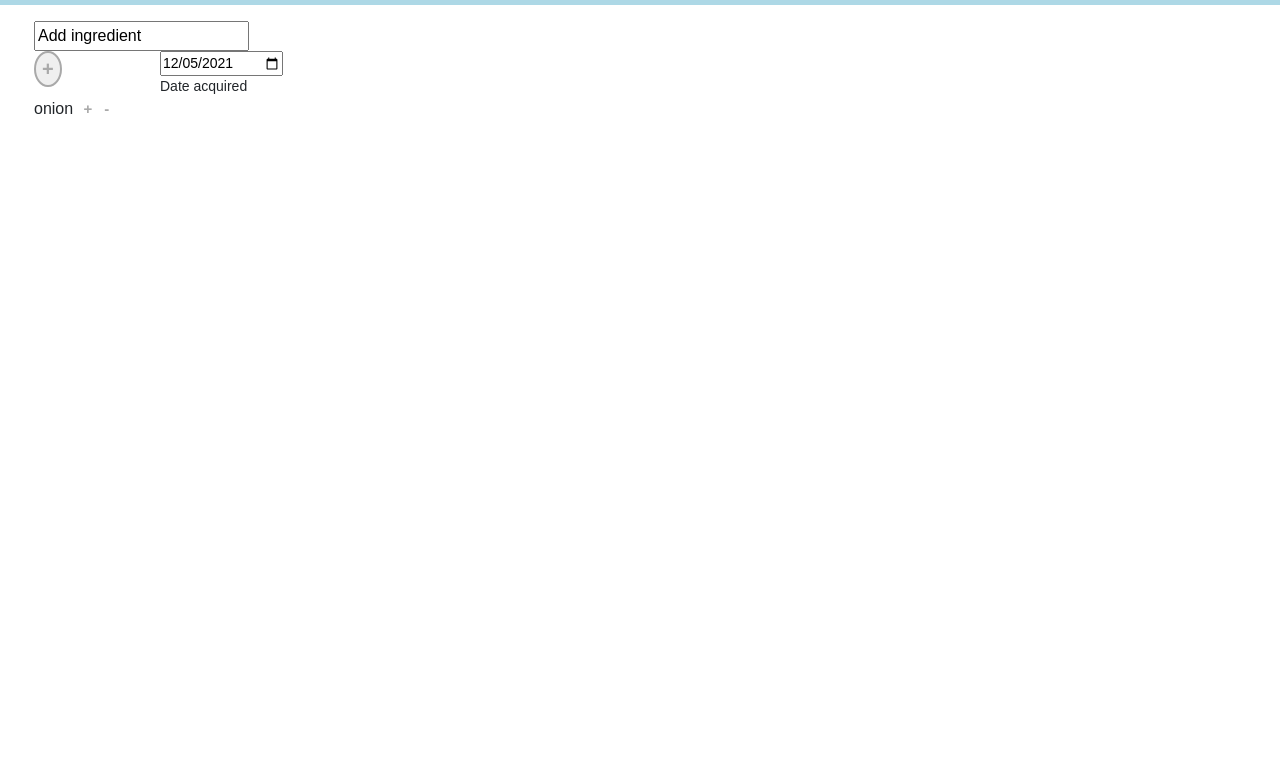
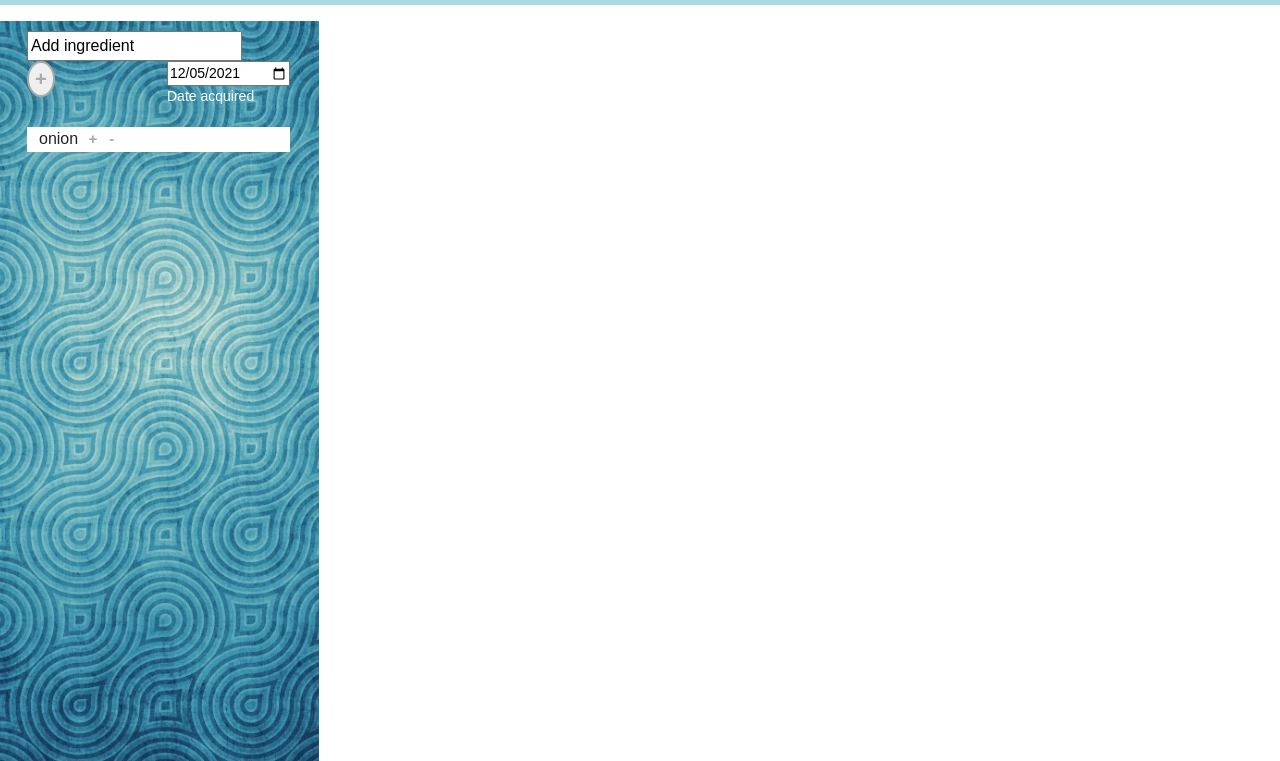
Before and after one commit to aagoos/cs326-final-team-pi, a website: page client/index.html in a window 1280 px wide. Shown: the part 61-822 px from the top of the page. Before the commit the page ends 800 px from the top, so only its background shows below. Drawn offline with nearby package versions, Linux system fonts and the light colour scheme; no server answers; a web font is replaced by a local one.

Commit message:
Added test background to home page

```diff
--- a/client/homestyle.css
+++ b/client/homestyle.css
@@ -7,6 +7,25 @@ body {
     color: aliceblue;
 }
 
+#left-side-bar {
+    background-image: url('./texture.jpg');
+    background-size: cover;
+    background-position: center;
+    background-repeat: no-repeat;
+    height: max-content;
+    min-height: calc(100vh - 60px);
+    padding: 5px;
+    padding-top: 10px;
+}
+
+.ingredient-list{
+    background-color: #fff;
+    margin: 20px 0;
+}
+
+.date-picker-control label{
+    color: #fff;
+}
 
 h1 {
     padding-left: 50px;
--- a/client/index.html
+++ b/client/index.html
@@ -23,7 +23,7 @@
                 </div>
             </div>
             <div class="row content">
-                <div class="col-3">
+                <div class="col-3" id="left-side-bar">
                     <!-- Adrianna's Part -->
                     <div class="ingredients container" id="ingredients">
                         <div class="new-ingredient row">
```
Also changed, not shown: client/shelf.jpg (added), client/texture.jpg (added).
